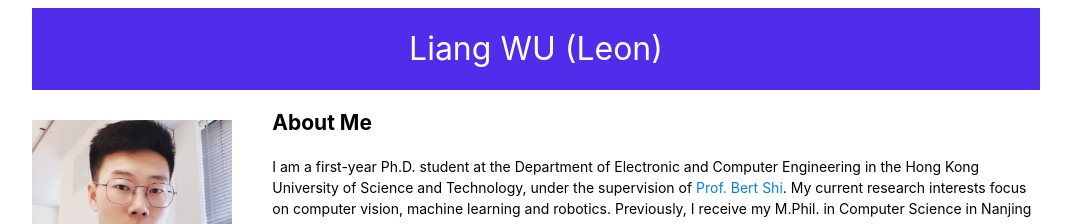
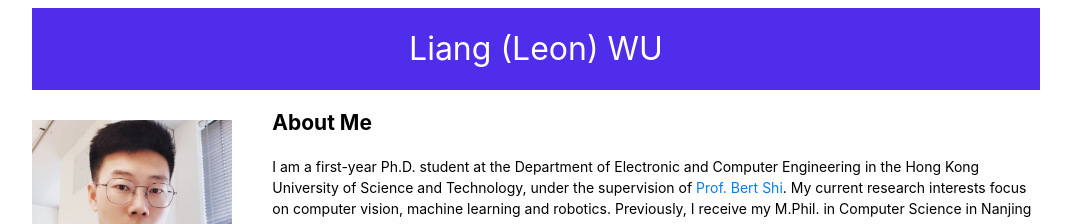
Before and after one commit to leon-liangwu/leon-liangwu.github.io, a Jekyll site: the page built from index.html, in a window 1280 px wide. Shown: the top 224 px of the page, without its empty margins (104-1175 px from the left). Built offline with Jekyll 4.4.1, drawn with Linux system fonts in a browser that asks for light colours.

```diff
--- a/_config.yml
+++ b/_config.yml
@@ -1,5 +1,5 @@
 title: L WU
-name: Liang WU (Leon)
+name: Liang (Leon) WU
 markdown: kramdown
 
 theme: jekyll-theme-minimal
```
